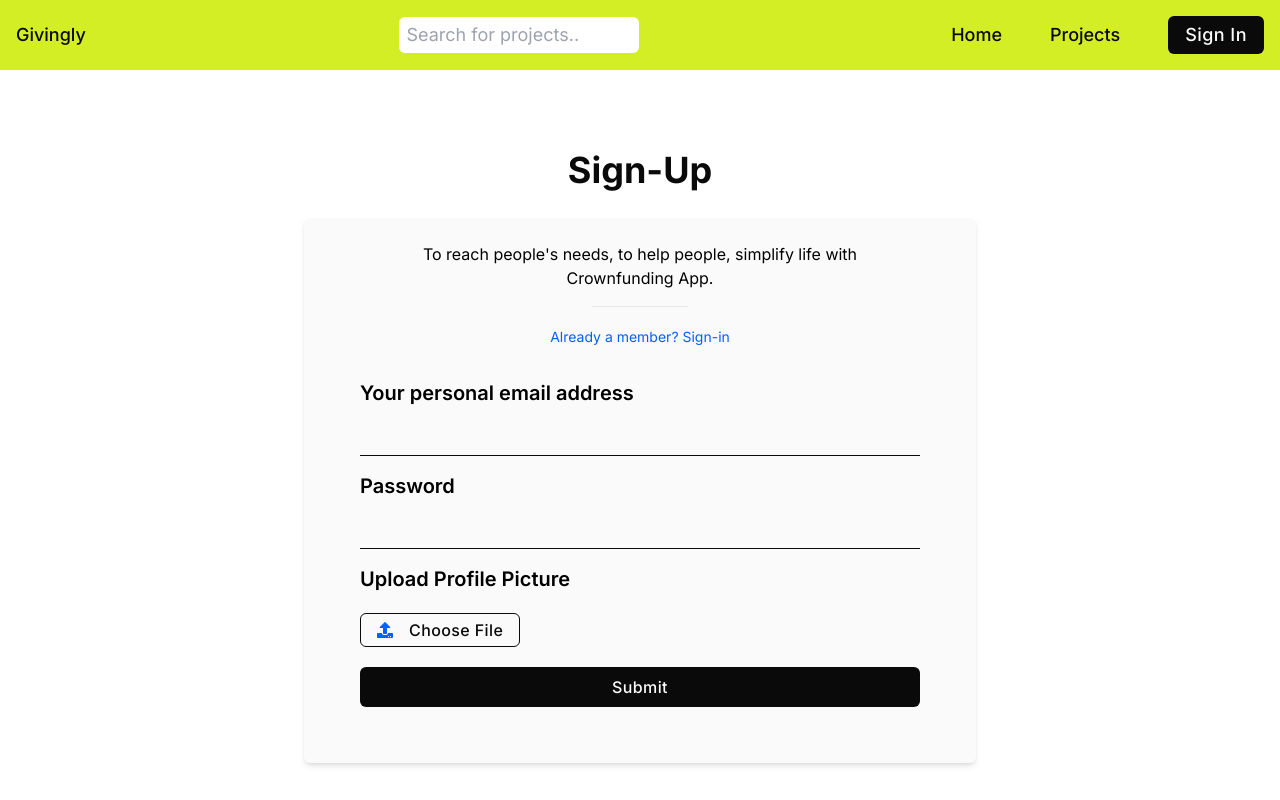
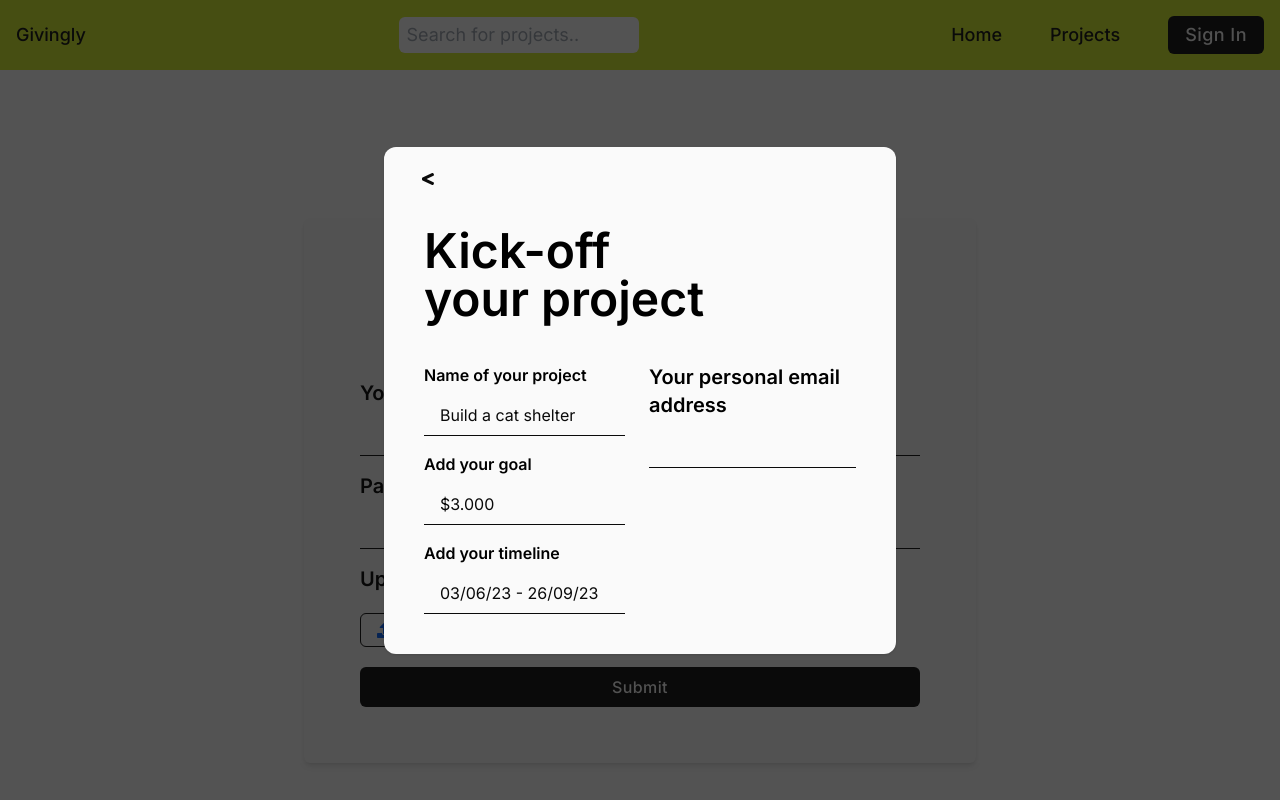
Before and after one commit to feyizoglu/crowdfunding-app, a Next.js app: page /signup in a window 1280 px wide. Shown: the top 800 px of the page. Built offline with nearby package versions, Linux system fonts and the light colour scheme; no server answers.

Commit message:
Created KickOffBox

```diff
--- /dev/null
+++ b/app/Components/KickOffBox/KickOffBox.js
@@ -0,0 +1,108 @@
+"use client";
+import { useDispatch } from "react-redux";
+import { setShowKickOffBox } from "@/app/redux/features/authSlice";
+import { toast } from 'react-toastify';
+import { FaLessThan } from 'react-icons/fa';
+
+// import Alert from "../SignUpAlert/Alert";
+
+
+
+const KickOffBox = () => {
+  const dispatch = useDispatch();
+
+  return (
+    <div className="bg-opacity-70 w-screen h-screen fixed top-0 left-0 grid place-content-center z-50 bg-blackColor">
+      <div className="bg-whiteColor p-4 sm:p-6 md:p-10 rounded-xl shadow relative max-w-xs sm:max-w-md md:max-w-lg">
+        <button
+          onClick={() => dispatch(setShowKickOffBox())}
+          className="absolute top-3 left-6 p-3 text-blackColor hover:opacity-60 "
+        >
+          <FaLessThan />
+        </button>
+        <h1 className="text-5xl font-semibold py-10 ">
+          Kick-off
+          <br /> your project
+        </h1>
+        <form className="flex justify-between space-x-6">
+          <div className="left-side flex flex-col space-y-4">
+            <div>
+              <label htmlFor="projectName" className="text-md font-semibold block mb-2">
+                Name of your project
+              </label>
+              <input
+                id="projectName"
+                placeholder="Build a cat shelter"
+                className="bg-whiteColor w-full px-4 py-2 border-b border-blackColor border-opacity-100 placeholder-blackColor focus:outline-none"
+              />
+            </div>
+            <div>
+              <label htmlFor="goal" className="text-md font-semibold block mb-2">
+                Add your goal
+              </label>
+              <input
+                id="goal"
+                placeholder="$3.000"
+                className="bg-whiteColor w-full px-4 py-2 border-b border-blackColor border-opacity-100 placeholder-blackColor focus:outline-none"
+              />
+            </div>
+            <div>
+              <label htmlFor="timeline" className="text-md font-semibold block mb-2">
+                Add your timeline
+              </label>
+              <input
+                id="timeline"
+                placeholder="03/06/23 - 26/09/23"
+                className="bg-whiteColor w-full px-4 py-2 border-b border-blackColor border-opacity-100 placeholder-blackColor focus:outline-none"
+              />
+            </div>
+          </div>
+          <div className="right-side">
+            <label htmlFor="email" className="text-xl font-semibold block mb-2">
+              Your personal email address
+            </label>
+            <input
+              id="email"
+              className="bg-whiteColor w-full px-4 py-2 border-b border-blackColor border-opacity-100 focus:outline-none"
+            />
+          </div>
+        </form>
+      </div>
+    </div>
+  );
+};
+
+export default KickOffBox;
+
+
+
+{/* <div className="mb-4">
+
+          </div>
+          <div className="mb-4">
+            <label
+              htmlFor="password"
+              className="text-xl font-semibold block mb-2"
+            >
+              Password
+            </label>
+            <input
+              type="password"
+              id="password"
+              className="bg-whiteColor w-full px-4 py-2 border-b border-blackColor border-opacity-100 focus:outline-none"
+            />
+          </div>
+          <div className="mb-4">
+            <label htmlFor="image" className="text-xl font-semibold block mb-2">
+              Upload Profile Picture
+            </label>
+            <div className="file-input m-5 ml-0">
+              <label htmlFor="file-upload" className="file-label button-light">
+                <FaUpload className="text-[#0361FD] mr-4" /> Choose File
+              </label>
+              <input id="file-upload" type="file" style={{ display: "none" }} />
+            </div>
+          </div>
+          <button type="submit" className="w-full h-10 button-dark">
+            Submit
+          </button> */}
--- a/app/Components/NavbarLayout/NavbarLayout.js
+++ b/app/Components/NavbarLayout/NavbarLayout.js
@@ -12,6 +12,7 @@ import NavbarWithUser from "../NavbarWithUser/NavbarWithUser";
 import MobilNavbarWithUser from "../MobilNavbarWithUser/MobilNavbarWithUser";
 import NavbarSearchInput from "../NavbarSearchInput/NavbarSearchInput";
 import SignIn from "../SignIn/SignIn";
+import KickOffBox from "../KickOffBox/KickOffBox";
 
 const style = {
   header: `container mx-auto px-4 py-2 flex justify-between items-center h-[70px] text-lg text-blackColor space-x-5 `,
@@ -24,6 +25,7 @@ const style = {
 export default function NavbarLayOut() {
   const showMobilNav = useSelector(state => state.auth.showMobilNav);
   const showSignInBox = useSelector(state => state.auth.showSignInBox);
+  const showKickOffBox = useSelector(state => state.auth.showKickOffBox);
   const user = useSelector(state => state.auth.user);
   const dispatch = useDispatch();
 
@@ -54,6 +56,7 @@ export default function NavbarLayOut() {
           {user ? <MobilNavbarWithUser /> : <MobilDefaultNavbar />}
         </section>}
       {showSignInBox && <SignIn />}
+      {showKickOffBox && <KickOffBox />}
     </div>
   );
 }
--- a/app/Components/SignIn/SignIn.js
+++ b/app/Components/SignIn/SignIn.js
@@ -90,7 +90,7 @@ const SignUp = () => {
         <p className="mb-5">
           Make an impact today.
           <br />
-          <Link href="/projects" className="cursor-pointer text-blueColor hover:opacity-60">
+          <Link href="/projects" onClick={() => dispatch(setShowSignInBox())} className="cursor-pointer text-blueColor hover:opacity-60">
             Explore projects that need your help!
           </Link>
         </p>
--- a/app/redux/features/authSlice.js
+++ b/app/redux/features/authSlice.js
@@ -6,6 +6,7 @@ const initialState = {
   showSignInBox: false,
   showInfoBox: false,
   showMobilNav: false,
+  showKickOffBox: true,
 }
 
 const authSlice = createSlice({
@@ -23,9 +24,12 @@ const authSlice = createSlice({
     },
     setShowMobilNav: (state) => {
       state.showMobilNav = !state.showMobilNav;
+    },
+    setShowKickOffBox: (state) => {
+      state.showKickOffBox = !state.showKickOffBox
     }
   }
 })
 
-export const { setShowSignInBox, setShowInfoBox, setShowMobilNav, setUser } = authSlice.actions
+export const { setShowSignInBox, setShowInfoBox, setShowMobilNav, setUser, setShowKickOffBox } = authSlice.actions
 export default authSlice.reducer
```
